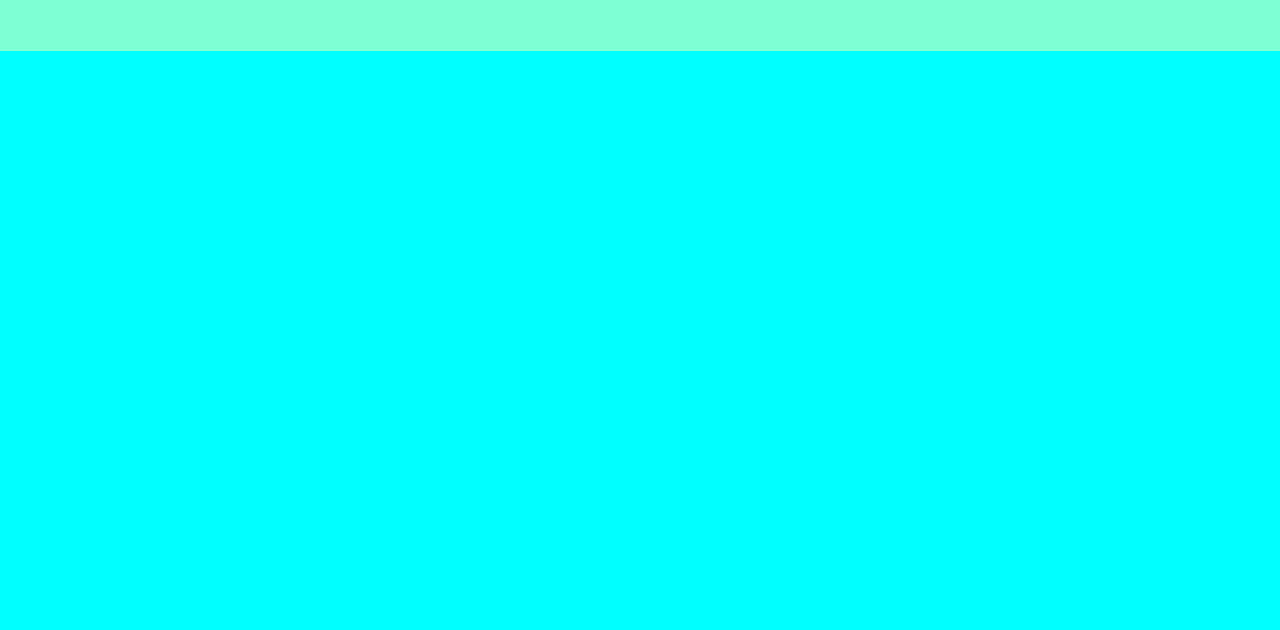
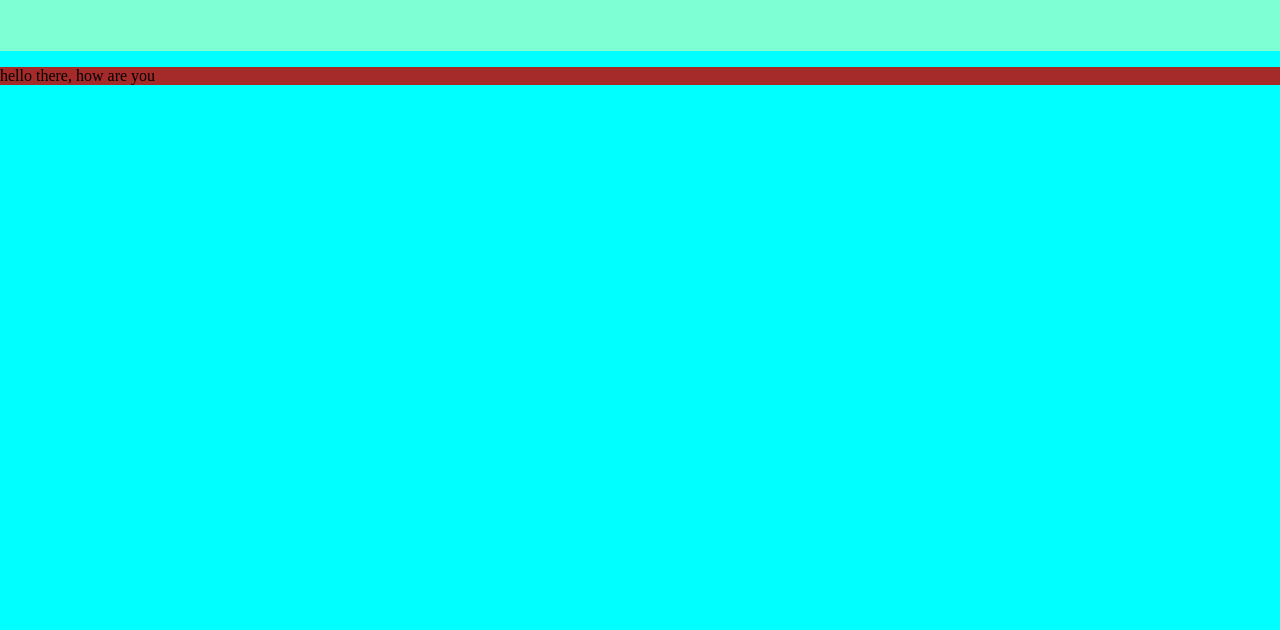
Before and after one commit to JonatanKsson/git-project, a plain HTML site: page index.html in a window 1280 px wide. Shown: the part 170-800 px from the top of the page. Drawn offline with Linux system fonts and the light colour scheme.

Commit message:
paragraph

```diff
--- a/index.html
+++ b/index.html
@@ -11,5 +11,9 @@
         <h1 class ="header-title"> Git-Project</h1>
     </header>
 
+    <main class="main">
+        <p>hello there, how are you</p>
+    </main>
+
 </body>
 </html>
--- a/styles/git.css
+++ b/styles/git.css
@@ -19,3 +19,7 @@ body {
     text-align: center;
     font-family: 'Segoe UI', Tahoma, Geneva, Verdana, sans-serif;
 }
+
+.main{
+    background-color: brown;
+}
```
